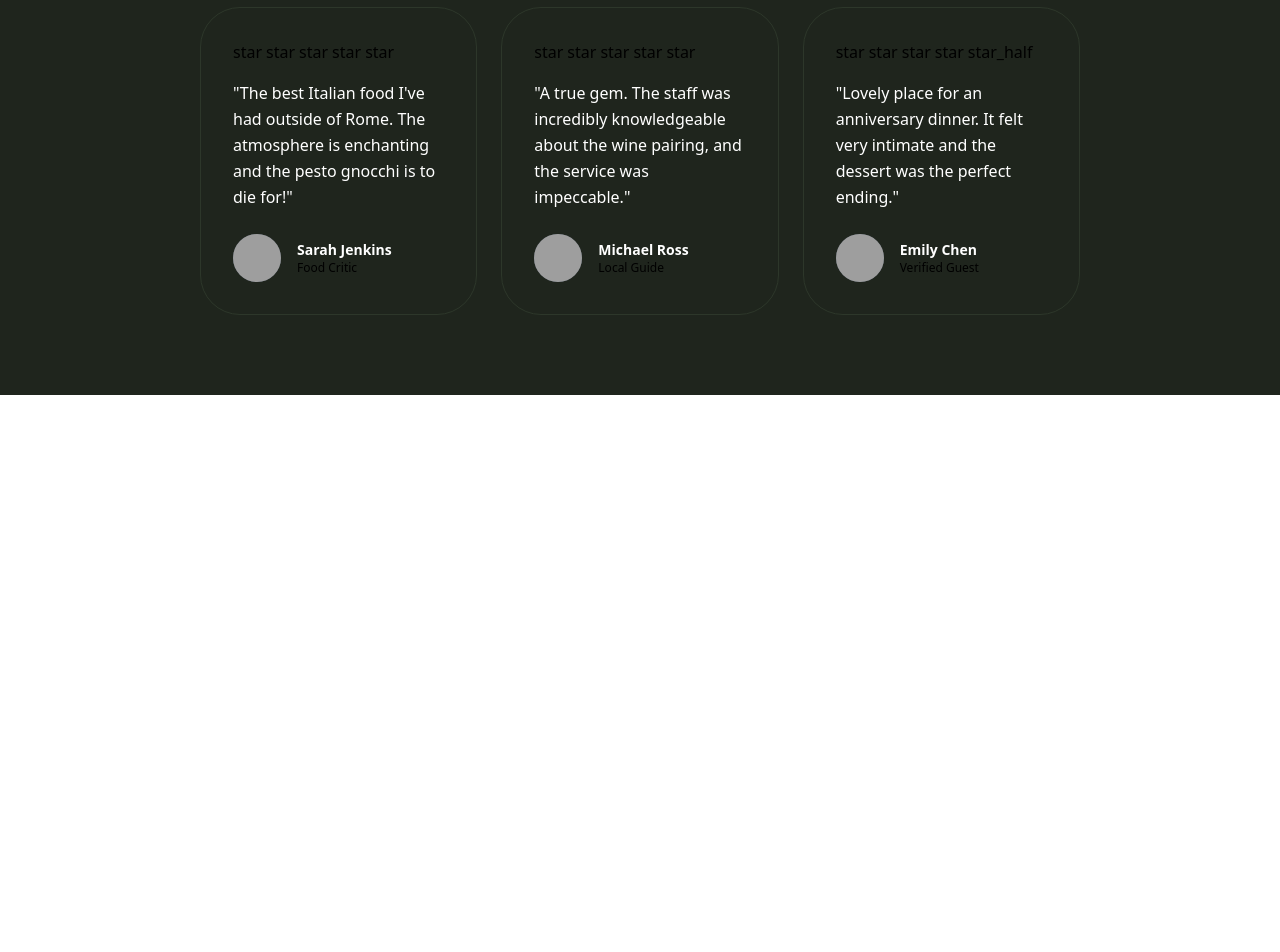
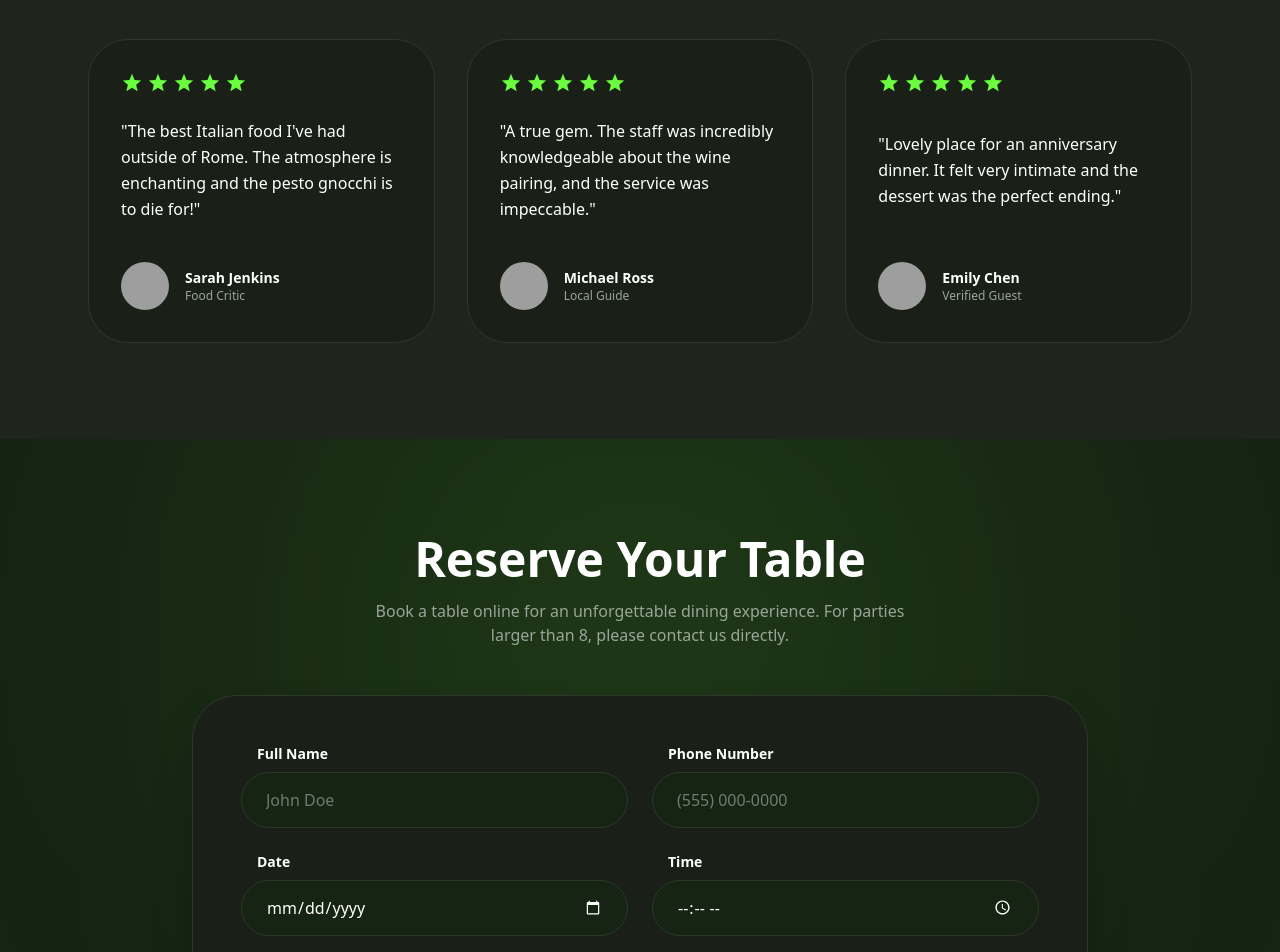
Before and after one commit to Muhammad-Anas16/Bela-Luna, a React (Vite) app: page / in a window 1280 px wide. Shown: the part 3720-4672 px from the top of the page. Before the commit the page ends 4115 px from the top, so only its background shows below. Built offline with nearby package versions, Linux system fonts and the light colour scheme; grey boxes are pictures that could not be loaded.

Commit message:
add reservation section

```diff
--- a/src/App.jsx
+++ b/src/App.jsx
@@ -5,6 +5,7 @@ import GallerySection from "./component/gallery";
 import HeroSection from "./component/hero";
 import MenuSection from "./component/menu";
 import Navbar from "./component/navbar";
+import ReservationSection from "./component/reservation";
 import TestimonialsSection from "./component/testimonial";
 
 function App() {
@@ -18,6 +19,7 @@ function App() {
         <MenuSection />
         <GallerySection />
         <TestimonialsSection />
+        <ReservationSection />
       </main>
     </>
   );
--- /dev/null
+++ b/src/component/reservation.jsx
@@ -0,0 +1,101 @@
+import React from "react";
+
+const ReservationSection = () => {
+  return (
+    <section
+      id="reservation"
+      className="relative bg-[#162413] py-24 px-6 overflow-hidden"
+    >
+      {/* Background glow */}
+      <div className="absolute inset-0 flex justify-center">
+        <div className="w-[700px] h-[700px] bg-[#6aff3d]/10 blur-[160px] rounded-full -top-40 absolute" />
+      </div>
+
+      <div className="relative z-10 max-w-4xl mx-auto text-center">
+        {/* Heading */}
+        <h2 className="text-white text-4xl md:text-5xl font-semibold mb-4">
+          Reserve Your Table
+        </h2>
+        <p className="text-[#9aa59a] max-w-xl mx-auto mb-12 text-sm md:text-base">
+          Book a table online for an unforgettable dining experience. For
+          parties larger than 8, please contact us directly.
+        </p>
+
+        {/* Form Card */}
+        <form className="bg-[#1a2017] border border-[#2d372a] rounded-[2.8rem] p-8 md:p-12 shadow-2xl">
+          <div className="grid grid-cols-1 md:grid-cols-2 gap-6 mb-8">
+            {/* Full Name */}
+            <div className="flex flex-col gap-2 text-left">
+              <label className="text-white text-sm font-semibold ml-4">
+                Full Name
+              </label>
+              <input
+                type="text"
+                placeholder="John Doe"
+                className="h-14 rounded-full bg-[#162413] border border-[#2d372a] px-6 text-white placeholder-[#6f7c6f] focus:border-[#6aff3d] focus:ring-1 focus:ring-[#6aff3d] outline-none"
+              />
+            </div>
+
+            {/* Phone */}
+            <div className="flex flex-col gap-2 text-left">
+              <label className="text-white text-sm font-semibold ml-4">
+                Phone Number
+              </label>
+              <input
+                type="tel"
+                placeholder="(555) 000-0000"
+                className="h-14 rounded-full bg-[#162413] border border-[#2d372a] px-6 text-white placeholder-[#6f7c6f] focus:border-[#6aff3d] focus:ring-1 focus:ring-[#6aff3d] outline-none"
+              />
+            </div>
+
+            {/* Date */}
+            <div className="flex flex-col gap-2 text-left">
+              <label className="text-white text-sm font-semibold ml-4">
+                Date
+              </label>
+              <input
+                type="date"
+                className="h-14 rounded-full bg-[#162413] border border-[#2d372a] px-6 text-white focus:border-[#6aff3d] focus:ring-1 focus:ring-[#6aff3d] outline-none [color-scheme:dark]"
+              />
+            </div>
+
+            {/* Time */}
+            <div className="flex flex-col gap-2 text-left">
+              <label className="text-white text-sm font-semibold ml-4">
+                Time
+              </label>
+              <input
+                type="time"
+                className="h-14 rounded-full bg-[#162413] border border-[#2d372a] px-6 text-white focus:border-[#6aff3d] focus:ring-1 focus:ring-[#6aff3d] outline-none [color-scheme:dark]"
+              />
+            </div>
+
+            {/* Guests */}
+            <div className="flex flex-col gap-2 text-left md:col-span-2">
+              <label className="text-white text-sm font-semibold ml-4">
+                Number of Guests
+              </label>
+              <select className="h-14 rounded-full bg-[#162413] border border-[#2d372a] px-6 text-white focus:border-[#6aff3d] focus:ring-1 focus:ring-[#6aff3d] outline-none appearance-none">
+                <option>2 People</option>
+                <option>3 People</option>
+                <option>4 People</option>
+                <option>5 People</option>
+                <option>6+ People</option>
+              </select>
+            </div>
+          </div>
+
+          {/* Button */}
+          <button
+            type="button"
+            className="w-full h-14 rounded-full bg-[#6aff3d] text-[#162413] font-semibold text-lg hover:bg-[#58e632] transition shadow-lg shadow-[#6aff3d]/20"
+          >
+            Confirm Reservation
+          </button>
+        </form>
+      </div>
+    </section>
+  );
+};
+
+export default ReservationSection;
--- a/src/component/testimonial.jsx
+++ b/src/component/testimonial.jsx
@@ -1,96 +1,76 @@
 import React from "react";
-import { MdStarOutline } from "react-icons/md";
+import { MdStar } from "react-icons/md";
 
+const testimonials = [
+  {
+    text: `"The best Italian food I've had outside of Rome. The atmosphere is enchanting and the pesto gnocchi is to die for!"`,
+    name: "Sarah Jenkins",
+    role: "Food Critic",
+    image:
+      "https://lh3.googleusercontent.com/aida-public/AB6AXuCa64fwlWQQkPu2T2NhvjhzzMRCHJbtjBRzwMuCpEsD4MK_XTEkqWUPSemNf_18WZcABafu7bnGjV9cL7n596RniR8ZYCBSPvegdujQv00jYHEDuglnLqDAsEiULMus4oT11Twhx1N1wvyJNR-Lo5TNXimTbqJ7x-wuduEiQYgeultY3HRP7aSsN9BYOsVKEv5EkufeIg_8yZr-An5lW7wakhyy7PohKOXCZhzb9VcFzi5OgoEQk4Xep_vLvkA9mvLgVKPRjR5dkd-n",
+  },
+  {
+    text: `"A true gem. The staff was incredibly knowledgeable about the wine pairing, and the service was impeccable."`,
+    name: "Michael Ross",
+    role: "Local Guide",
+    image:
+      "https://lh3.googleusercontent.com/aida-public/AB6AXuCAdzREjH5r1il4IIEXnHrPBYYw0amCxftmZ1C35PBVd9SNd3thqclbSmYSLcrVkrRJYxk0Q16Z-pQpD9MAAMeVsWpfFTXY06z751vCapfngqAr3NyQwFwVyFpQrSV80AZVS37BTSu4Hh67YX938DIGDRT_xYaPdm7fdxJ3FkUwpqTze0BP02sPRXjmdey5hLZEijaTby6RE9umKasHOC9G5MGrTxbq3Bwnz29MnMOh6oog4oyx-b7um8rGtYRM5K1BMCPKcXgpdarr",
+  },
+  {
+    text: `"Lovely place for an anniversary dinner. It felt very intimate and the dessert was the perfect ending."`,
+    name: "Emily Chen",
+    role: "Verified Guest",
+    image:
+      "https://lh3.googleusercontent.com/aida-public/AB6AXuAOYEgkdG9VVMbfT-DpaUu8ny7QMv4iWAcOLau5pp22-RWWBdBVne-u9_wmhVSlC8q3cQHlhXw21SsQD2FuMim50QtA3gZSpypGzC68JIB7Mcui7BHJ7NHvMzn1gqWncnjgZJLZeLlhQ3Um2U4J_8b_PJ6q9WQV7fwU2zoL5TcVWA8rmbUk4OxCWbtHcMYaw36w29IkwoHYg1LfDvh7IhaPcUgJGRBAOTbRh31NDVXGKEcyFmix_0XYU9WPF31rE-Yicu32kc22WQ7H",
+  },
+];
 
 const TestimonialsSection = () => {
   return (
-    <section className="py-20 bg-[#1F251D] border-t border-[#2d372a]">
-      <div className="max-w-[1200px] mx-auto px-4 md:px-10 lg:px-40">
-        <h2 className="text-white text-3xl md:text-4xl font-bold text-center mb-12">
+    <section className="bg-[#1F251D] py-24 border-t border-[#2d372a]">
+      <div className="max-w-6xl mx-auto px-6">
+        {/* Heading */}
+        <h2 className="text-white text-4xl font-semibold text-center mb-16">
           What Our Guests Say
         </h2>
-        <div className="grid grid-cols-1 md:grid-cols-3 gap-6">
-          {/* Review 1 */}
-          <div className="bg-background-dark p-8 rounded-[2.5rem] border border-[#2d372a]">
-            <div className="flex gap-1 text-primary mb-4">
-              <span className="material-symbols-outlined">star</span>
-              <span className="material-symbols-outlined">star</span>
-              <span className="material-symbols-outlined">star</span>
-              <span className="material-symbols-outlined">star</span>
-              <span className="material-symbols-outlined">star</span>
+
+        {/* Cards */}
+        <div className="grid grid-cols-1 md:grid-cols-3 gap-8">
+          {testimonials.map((item, index) => (
+            <div
+              key={index}
+              className="bg-[#1a2017] border border-[#2d372a] rounded-[2.5rem] p-8 flex flex-col justify-between"
+            >
+              {/* Stars */}
+              <div className="flex gap-1 text-[#6AFF3D] mb-6">
+                {[...Array(5)].map((_, i) => (
+                  <MdStar key={i} size={22} />
+                ))}
               </div>
-            <p className="text-white mb-6 leading-relaxed">
-              "The best Italian food I've had outside of Rome. The atmosphere is
-              enchanting and the pesto gnocchi is to die for!"
+
+              {/* Text */}
+              <p className="text-white text-base leading-relaxed mb-10">
+                {item.text}
               </p>
+
+              {/* User */}
               <div className="flex items-center gap-4">
-              <div className="size-12 rounded-full overflow-hidden bg-gray-600">
+                <div className="w-12 h-12 rounded-full overflow-hidden">
                   <img
-                  alt="Portrait of Sarah Jenkins"
+                    src={item.image}
+                    alt={item.name}
                     className="w-full h-full object-cover"
-                  src="https://lh3.googleusercontent.com/aida-public/AB6AXuCa64fwlWQQkPu2T2NhvjhzzMRCHJbtjBRzwMuCpEsD4MK_XTEkqWUPSemNf_18WZcABafu7bnGjV9cL7n596RniR8ZYCBSPvegdujQv00jYHEDuglnLqDAsEiULMus4oT11Twhx1N1wvyJNR-Lo5TNXimTbqJ7x-wuduEiQYgeultY3HRP7aSsN9BYOsVKEv5EkufeIg_8yZr-An5lW7wakhyy7PohKOXCZhzb9VcFzi5OgoEQk4Xep_vLvkA9mvLgVKPRjR5dkd-n"
                   />
                 </div>
                 <div>
-                <p className="text-white font-bold text-sm">Sarah Jenkins</p>
-                <p className="text-text-muted text-xs">Food Critic</p>
+                  <p className="text-white font-semibold text-sm">
+                    {item.name}
+                  </p>
+                  <p className="text-[#9aa59a] text-xs">{item.role}</p>
                 </div>
               </div>
             </div>
-          {/* Review 2 */}
-          <div className="bg-background-dark p-8 rounded-[2.5rem] border border-[#2d372a]">
-            <div className="flex gap-1 text-primary mb-4">
-              <span className="material-symbols-outlined">star</span>
-              <span className="material-symbols-outlined">star</span>
-              <span className="material-symbols-outlined">star</span>
-              <span className="material-symbols-outlined">star</span>
-              <span className="material-symbols-outlined">star</span>
-            </div>
-            <p className="text-white mb-6 leading-relaxed">
-              "A true gem. The staff was incredibly knowledgeable about the wine
-              pairing, and the service was impeccable."
-            </p>
-            <div className="flex items-center gap-4">
-              <div className="size-12 rounded-full overflow-hidden bg-gray-600">
-                <img
-                  alt="Portrait of Michael Ross"
-                  className="w-full h-full object-cover"
-                  src="https://lh3.googleusercontent.com/aida-public/AB6AXuCAdzREjH5r1il4IIEXnHrPBYYw0amCxftmZ1C35PBVd9SNd3thqclbSmYSLcrVkrRJYxk0Q16Z-pQpD9MAAMeVsWpfFTXY06z751vCapfngqAr3NyQwFwVyFpQrSV80AZVS37BTSu4Hh67YX938DIGDRT_xYaPdm7fdxJ3FkUwpqTze0BP02sPRXjmdey5hLZEijaTby6RE9umKasHOC9G5MGrTxbq3Bwnz29MnMOh6oog4oyx-b7um8rGtYRM5K1BMCPKcXgpdarr"
-                />
-              </div>
-              <div>
-                <p className="text-white font-bold text-sm">Michael Ross</p>
-                <p className="text-text-muted text-xs">Local Guide</p>
-              </div>
-            </div>
-          </div>
-          {/* Review 3 */}
-          <div className="bg-background-dark p-8 rounded-[2.5rem] border border-[#2d372a]">
-            <div className="flex gap-1 text-primary mb-4">
-              <span className="material-symbols-outlined">star</span>
-              <span className="material-symbols-outlined">star</span>
-              <span className="material-symbols-outlined">star</span>
-              <span className="material-symbols-outlined">star</span>
-              <span className="material-symbols-outlined">star_half</span>
-            </div>
-            <p className="text-white mb-6 leading-relaxed">
-              "Lovely place for an anniversary dinner. It felt very intimate and
-              the dessert was the perfect ending."
-            </p>
-            <div className="flex items-center gap-4">
-              <div className="size-12 rounded-full overflow-hidden bg-gray-600">
-                <img
-                  alt="Portrait of Emily Chen"
-                  className="w-full h-full object-cover"
-                  src="https://lh3.googleusercontent.com/aida-public/AB6AXuAOYEgkdG9VVMbfT-DpaUu8ny7QMv4iWAcOLau5pp22-RWWBdBVne-u9_wmhVSlC8q3cQHlhXw21SsQD2FuMim50QtA3gZSpypGzC68JIB7Mcui7BHJ7NHvMzn1gqWncnjgZJLZeLlhQ3Um2U4J_8b_PJ6q9WQV7fwU2zoL5TcVWA8rmbUk4OxCWbtHcMYaw36w29IkwoHYg1LfDvh7IhaPcUgJGRBAOTbRh31NDVXGKEcyFmix_0XYU9WPF31rE-Yicu32kc22WQ7H"
-                />
-              </div>
-              <div>
-                <p className="text-white font-bold text-sm">Emily Chen</p>
-                <p className="text-text-muted text-xs">Verified Guest</p>
-              </div>
-            </div>
-          </div>
+          ))}
         </div>
       </div>
     </section>
```
Lines whose indentation alone changed are shown as unchanged.
